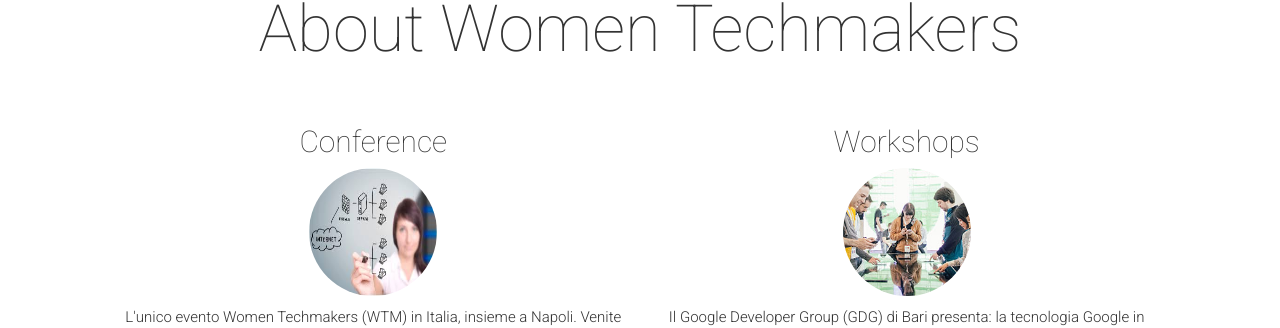
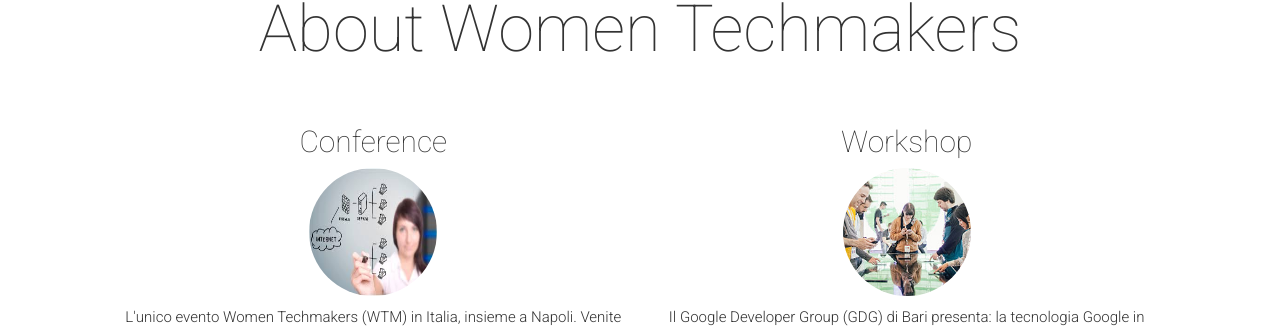
Before and after one commit to gdgbari/wtm2016, a Jekyll site: the page built from index.html, in a window 1280 px wide and 900 px high, scrolled down 840 px. Shown: the part 136-464 px from the top of the window. Built offline with Jekyll 4.4.1, drawn with Linux system fonts in a browser that asks for light colours; nearby versions of some CDN libraries; comment, search, counter and statistics services are not loaded.

Commit message:
Update _config.yml

```diff
--- a/_config.yml
+++ b/_config.yml
@@ -57,7 +57,7 @@
 aboutTitle: "About Women Techmakers"
 aboutBlock:
  - {title: "Conference", image: "conference.jpg", text: "L'unico evento Women Techmakers (WTM) in Italia, insieme a Napoli. Venite a Matera a scoprire cos'è WTM! Celebreremo le donne nella tecnologia e i loro successi" }
- - {title: "Workshops", image: "workshop.jpg", text: "Il Google Developer Group (GDG) di Bari presenta: la tecnologia Google in azione! Venite a scoprire cos'è un GDG e cosa si fa in un GDG, un giorno potreste farne parte anche voi!" }
+ - {title: "Workshop", image: "workshop.jpg", text: "Il Google Developer Group (GDG) di Bari presenta: la tecnologia Google in azione! Venite a scoprire cos'è un GDG e cosa si fa in un GDG, un giorno potreste farne parte anche voi!" }
 
 # Statistic Block
 statisticBlockImage: "statistic.jpg"
```
